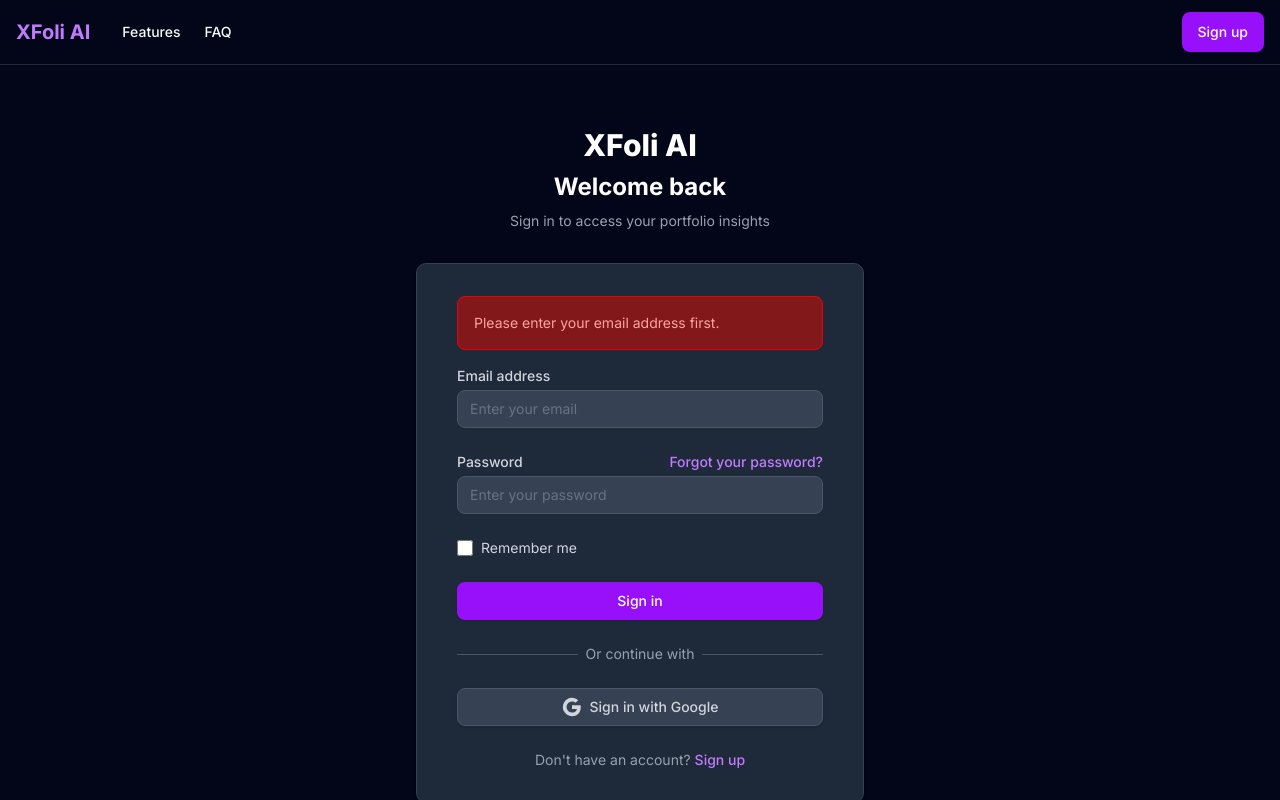
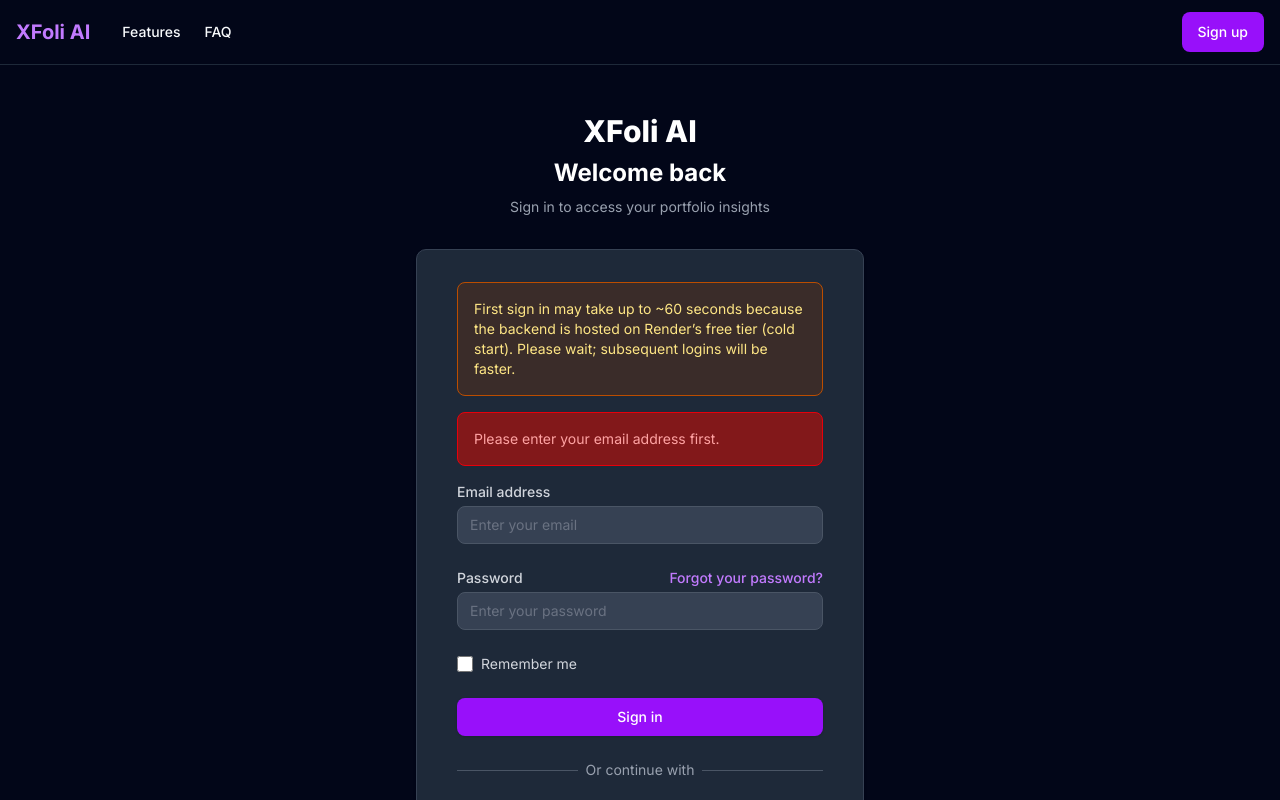
Before and after one commit to Balaji-30/XFoli-AI, a Next.js app in the folder frontend/: page /signin in a window 1280 px wide. Both pictures are taken after a click on the button "Forgot your password?". Shown: the top 800 px of the page. Built offline with nearby package versions, Linux system fonts and the light colour scheme; no server answers.

Commit message:
added cold start disclaimer

```diff
--- a/frontend/app/(auth)/signin/page.tsx
+++ b/frontend/app/(auth)/signin/page.tsx
@@ -171,6 +171,10 @@
 
       <div className="mt-8 sm:mx-auto sm:w-full sm:max-w-md">
         <div className="bg-white dark:bg-gray-800 py-8 px-4 shadow sm:rounded-lg sm:px-10 border border-gray-200 dark:border-gray-700">
+          {/* Info: Render free-tier cold start disclaimer */}
+          <div className="mb-4 p-4 text-sm text-amber-800 bg-amber-50 border border-amber-200 rounded-md dark:bg-amber-900/30 dark:text-amber-200 dark:border-amber-700">
+            First sign in may take up to ~60 seconds because the backend is hosted on Render’s free tier (cold start). Please wait; subsequent logins will be faster.
+          </div>
           {/* Error Message */}
           {error && (
             <div className="mb-4 p-4 text-sm text-red-700 bg-red-100 border border-red-300 rounded-md dark:bg-red-900 dark:text-red-300 dark:border-red-600">
```
